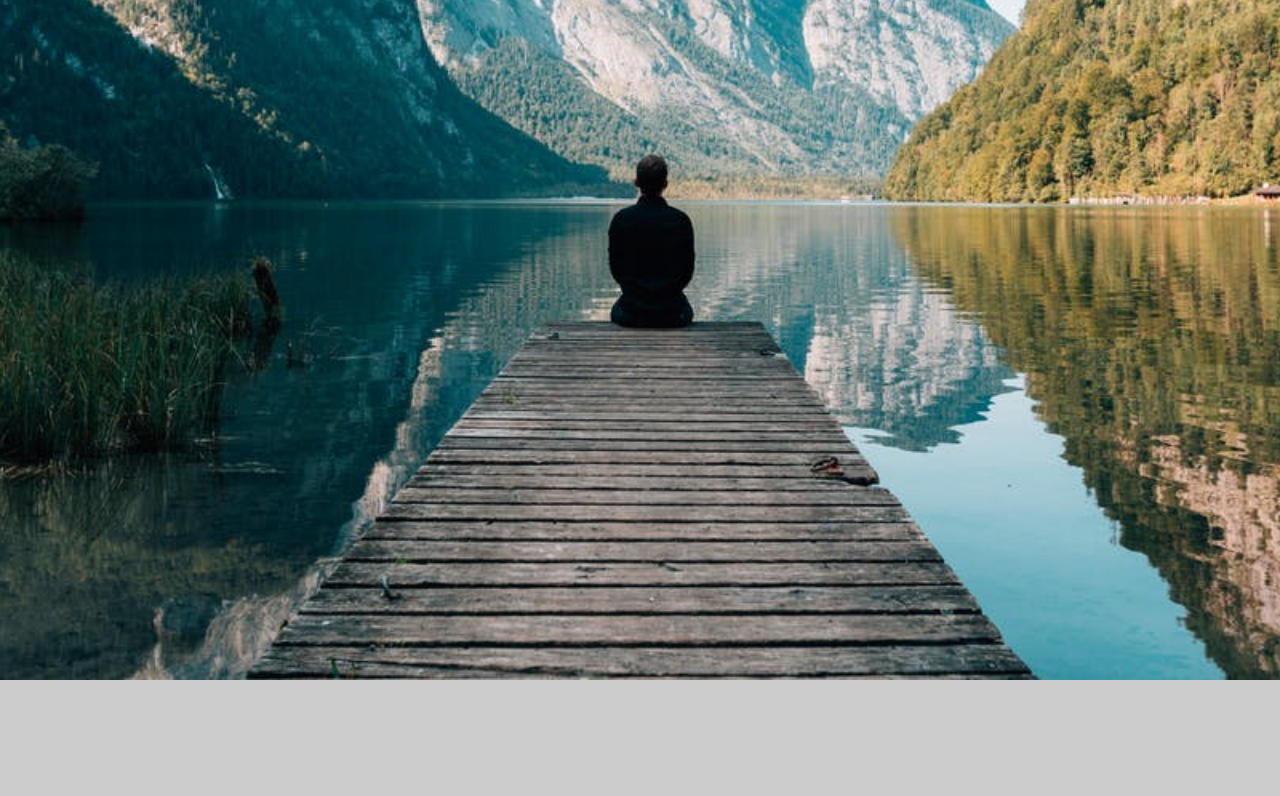
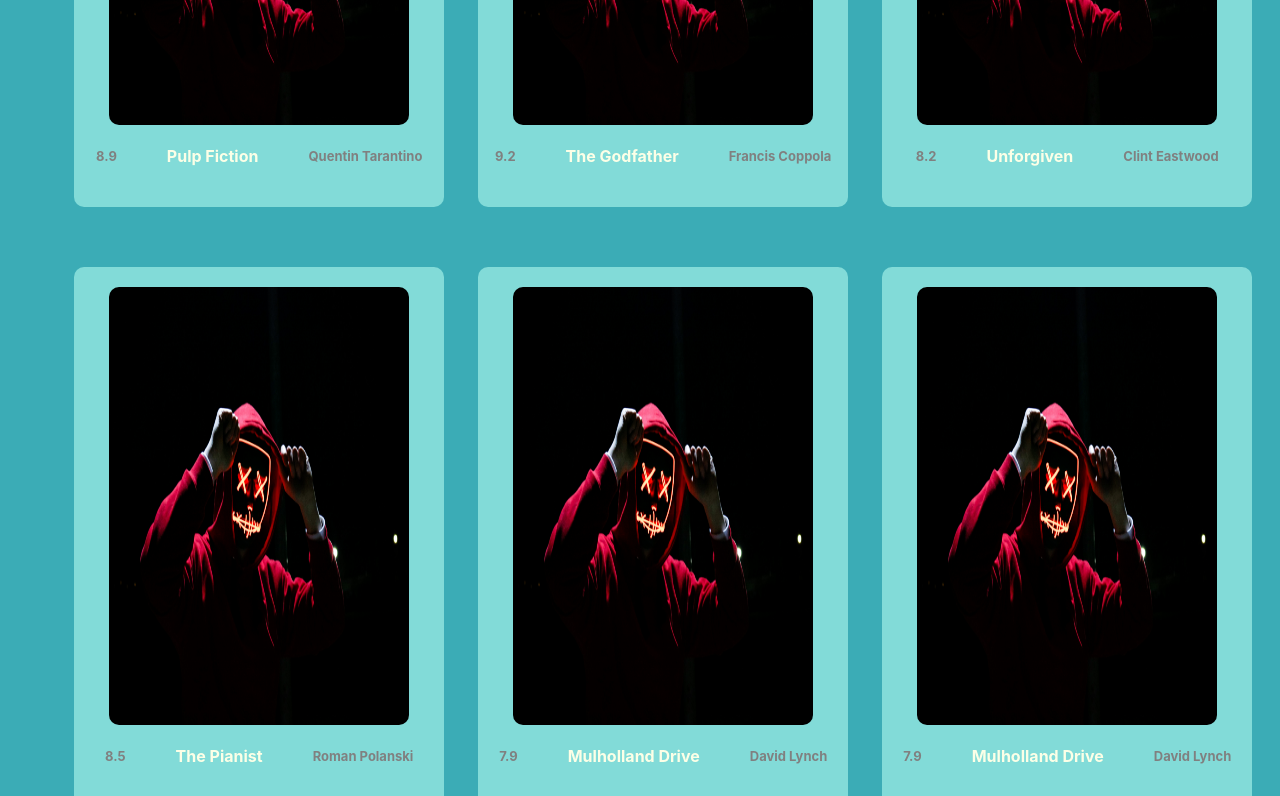
Before and after one commit to keremersann/Movie-Site, a React (Create React App) app: page / in a window 1280 px wide. Shown: the part 520-1316 px from the top of the page. Before the commit the page ends 1200 px from the top, so only its background shows below. Built offline with nearby package versions, Linux system fonts and the light colour scheme.

Commit message:
custom card component is created some css stylings are added

```diff
--- /dev/null
+++ b/src/Components/Card.js
@@ -0,0 +1,16 @@
+import React from 'react'
+import "../Css/Card.css"
+export default function Card(props)
+{
+console.log(props)
+    return (
+        <div className = "movie--card">
+            <img className = "card--poster" src = "images/bg2.jpg" alt = "movie poster"></img>
+            <div className = "card--description--div">
+                <h4 className = "card--imdb">{props.imdb}</h4>
+                <h4 className = "card--movie--name">{props.name}</h4>
+                <h4 className = "card--director">{props.director}</h4>
+            </div>
+        </div>
+    )
+}
--- a/src/Components/Main.js
+++ b/src/Components/Main.js
@@ -1,13 +1,27 @@
 import "../Css/Main.css"
 import React from 'react'
 import Hero from "./Hero"
+import Card from "./Card"
+import data from "../data"
+
 
 
 function Main()
 {
+
+let [movieList, setMovieList] = React.useState(data);
+
+const cardElements = movieList.map( (item) => {
+    return <Card img={item.img} name = {item.name} imdb = {item.imdb} category = {item.category} director = {item.director}/>
+})
+
     return (
         <div className = "main">
             <Hero />
+            <div className = "grid--view">
+                {cardElements}
+            </div>
+
         </div>
 
     )
--- /dev/null
+++ b/src/Css/Card.css
@@ -0,0 +1,37 @@
+.movie--card{
+    padding: 20px 10px;
+    max-width: 350px;
+    max-height: 500px;
+    background-color: #82DBD8;
+    border-radius: 10px;
+    display: flex;
+    flex-direction: column;
+    align-items: center;
+}
+.card--poster
+{
+    width: 300px;
+    height: 455px;
+    max-width:100%;
+    max-height:100%;
+    border-radius: 10px;
+}
+.card--description--div{
+    display: flex;
+    gap: 50px;
+    color: #FCFFE7;
+    max-width:100%;
+    max-height:100%;
+    align-items: center;
+}
+.card--imdb{
+    font-size: 13px;
+    color:gray;
+}
+.card--director{
+    font-size: 13px;
+    color:gray;
+}
+.card--movie--name{
+
+}
--- a/src/Css/Main.css
+++ b/src/Css/Main.css
@@ -1,6 +1,5 @@
 body{
-    background-image: url("../../public/images/bg.jpg");
-    background-color: #cccccc;
+    background-color: #3BACB6;
     height: 1200px;
     background-position: center;
     background-repeat: no-repeat;
@@ -9,6 +8,7 @@ body{
 }
 .main{
     margin-top: 15px;
+    padding: 0px 25px;
 }
 .hero{
     display: flex;
@@ -16,3 +16,55 @@ body{
     align-items: center;
     justify-content: center;
 }
+
+/* Grid view images */
+.grid--view {
+    background-color: #3BACB6;
+    padding-left: 100px;
+    padding-top: 20px;
+    display: grid;
+    grid-template-columns: repeat(4, 20vw);
+    grid-template-rows: repeat(1, 35vw);
+    grid-row-gap: 20px;
+    grid-column-gap: 40px;
+    padding-bottom: 100px;
+}
+
+@media (max-width: 600px) {
+    .grid--view {
+        padding-left: 15%;
+        grid-template-columns: repeat(1, 50vw);
+        grid-template-rows: repeat(1, 110vw);
+    }
+}
+
+@media (min-width: 610px) {
+    .grid--view {
+        padding-left: 3%;
+        grid-template-columns: repeat(2, 20vw);
+        grid-template-rows: repeat(1, 70vw);
+        grid-row-gap: 10px;
+        grid-column-gap: 180px;
+    }
+}
+
+@media (min-width: 1000px) {
+    .grid--view {
+        padding-left: 4%;
+        grid-template-columns: repeat(3, 30vw);
+        grid-template-rows: repeat(1, 35vw);
+        grid-row-gap: 60px;
+        grid-column-gap: 20px;
+    }
+}
+
+@media (min-width: 1400px) {
+    .grid--view {
+        padding-left: 100px;
+        padding-top: 20px;
+        grid-template-columns: repeat(4, 20vw);
+        grid-template-rows: repeat(1, 25vw);
+        grid-row-gap: 20px;
+        grid-column-gap: 40px;
+    }
+}
--- a/src/data.js
+++ b/src/data.js
@@ -1,32 +1,87 @@
-export const data = [
+export default[
     {
+        "img": "some image source",
         "name": "Pulp Fiction",
         "imdb": "8.9",
         "category": ["black comedy","crime"],
         "director": "Quentin Tarantino"
     },
     {
+        "img": "some image source",
         "name": "The Godfather",
         "imdb": "9.2",
         "category": ["crime","drama"],
-        "director": "Francis Ford Coppola"
+        "director": "Francis Coppola"
     },
     {
+        "img": "some image source",
         "name": "Unforgiven",
         "imdb": "8.2",
         "category": ["drama","western"],
         "director": "Clint Eastwood"
     },
     {
+        "img": "some image source",
         "name": "The Pianist",
         "imdb": "8.5",
         "category": ["music","drama","biography"],
         "director": "Roman Polanski"
     },
     {
+        "img": "some image source",
+        "name": "Mulholland Drive",
+        "imdb": "7.9",
+        "category": ["drama","mystery","thriller"],
+        "director": "David Lynch"
+    },
+    {
+        "img": "some image source",
+        "name": "Mulholland Drive",
+        "imdb": "7.9",
+        "category": ["drama","mystery","thriller"],
+        "director": "David Lynch"
+    },
+    {
+        "img": "some image source",
+        "name": "Mulholland Drive",
+        "imdb": "7.9",
+        "category": ["drama","mystery","thriller"],
+        "director": "David Lynch"
+    },
+    {
+        "img": "some image source",
+        "name": "Mulholland Drive",
+        "imdb": "7.9",
+        "category": ["drama","mystery","thriller"],
+        "director": "David Lynch"
+    },
+    {
+        "img": "some image source",
+        "name": "Mulholland Drive",
+        "imdb": "7.9",
+        "category": ["drama","mystery","thriller"],
+        "director": "David Lynch"
+    },
+    {
+        "img": "some image source",
+        "name": "Mulholland Drive",
+        "imdb": "7.9",
+        "category": ["drama","mystery","thriller"],
+        "director": "David Lynch"
+    },
+    {
+        "img": "some image source",
+        "name": "Mulholland Drive",
+        "imdb": "7.9",
+        "category": ["drama","mystery","thriller"],
+        "director": "David Lynch"
+    },
+    {
+        "img": "some image source",
         "name": "Mulholland Drive",
         "imdb": "7.9",
         "category": ["drama","mystery","thriller"],
         "director": "David Lynch"
     }
+
 ]
```
